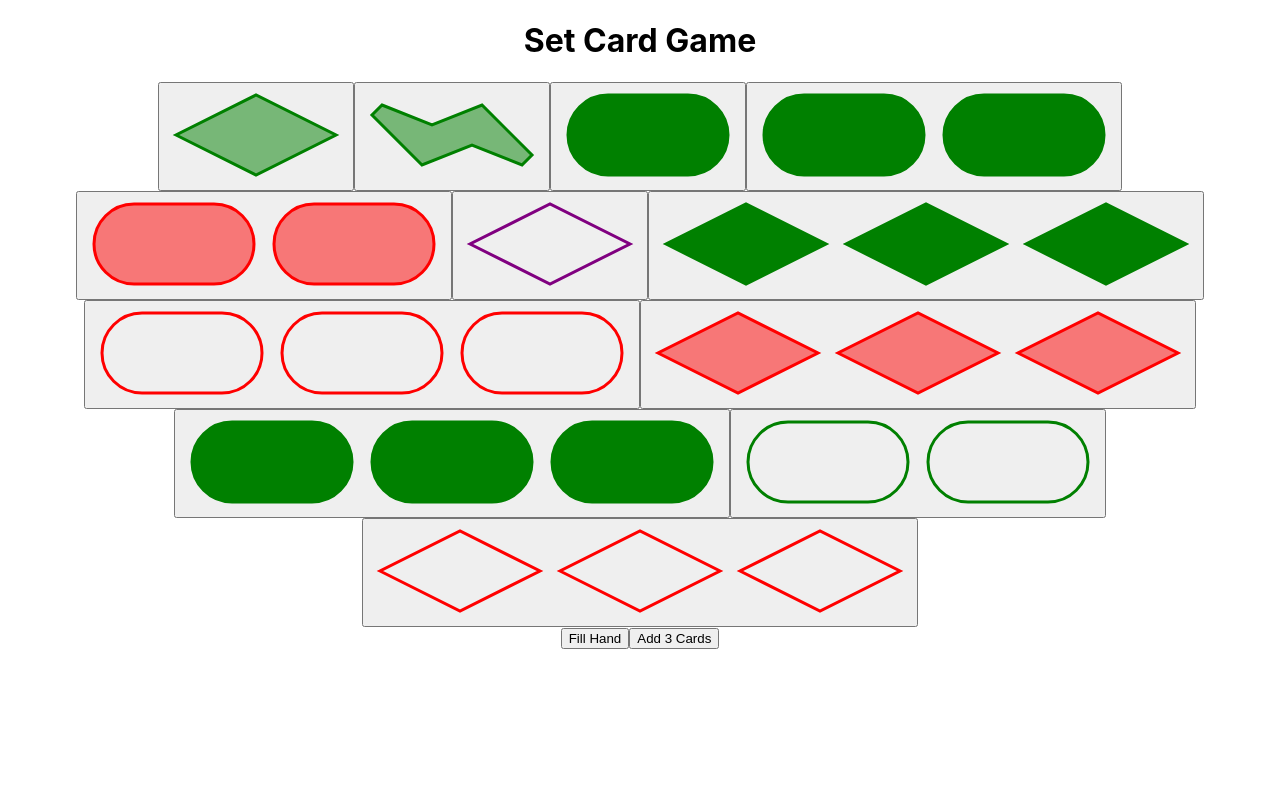
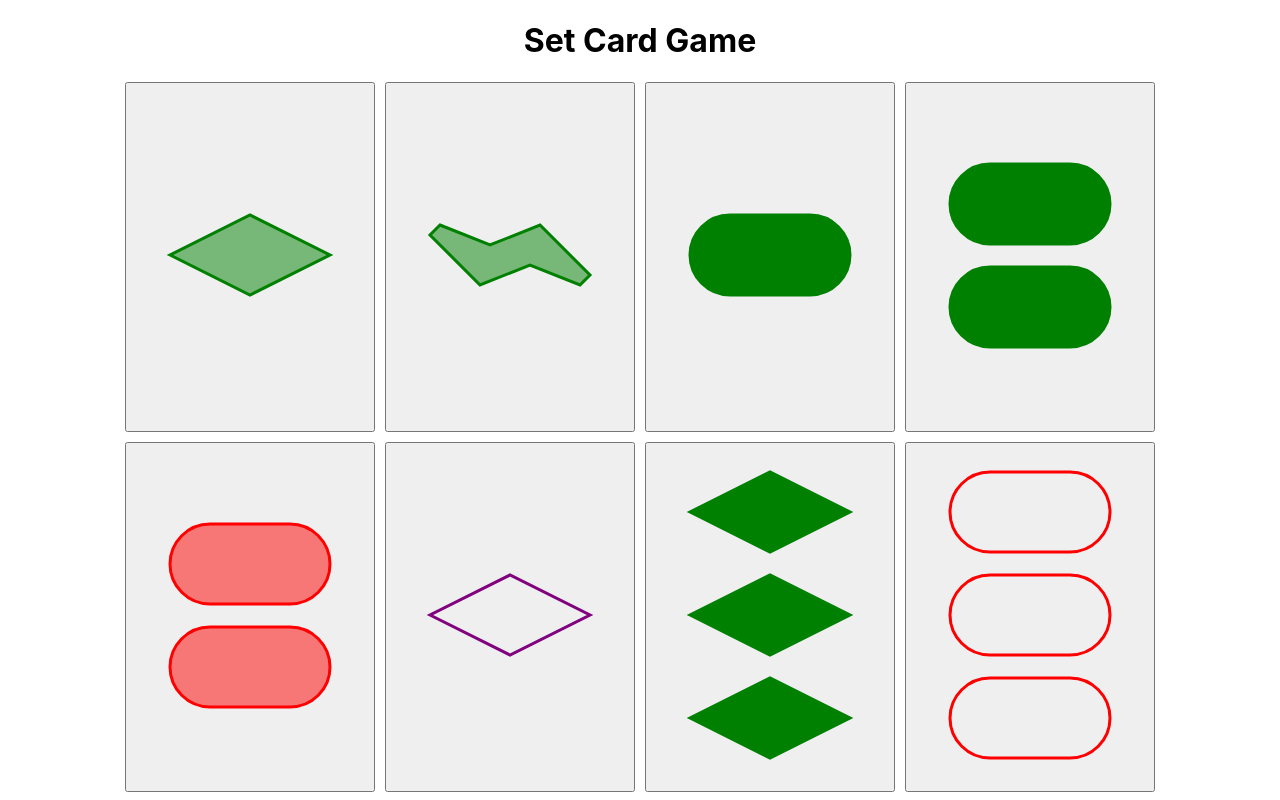
Before and after one commit to steve-messing/typescript-react-set, a React (Create React App) app: page / in a window 1280 px wide. Shown: the top 800 px of the page. Built offline with nearby package versions, Linux system fonts and the light colour scheme.

Commit message:
kind of works, duplicate card bug

```diff
--- a/src/components/SetGame.tsx
+++ b/src/components/SetGame.tsx
@@ -1,42 +1,21 @@
-import { useEffect, useState } from "react";
+import { useEffect, useRef, useState } from "react";
 import SetCard from "./SetCard";
 import { getStartingDeck } from "./SetDeck";
-import { SetCardProps } from "./interfaces";
+import { LiveCardProps } from "./interfaces";
 
 function SetGame() {
   var deck = getStartingDeck();
 
-  function drawCards(count: number): SetCardProps[] {
+  function drawCards(count: number): LiveCardProps[] {
     const cards = deck.slice(0, count);
-    const newDeck = deck.slice(count);
-    deck = newDeck;
+    deck = deck.slice(count);
     return cards;
   }
 
   const [hand, setHand] = useState(drawCards(12));
 
-  function fillHand() {
-    if (hand.length >= 12) {
-      return;
-    }
-    if (deck.length === 0) {
-      return;
-    }
-    const cardsNeeded = 12 - hand.length;
-    if (deck.length < cardsNeeded) {
-      setHand([...hand, ...drawCards(deck.length)]);
-      return;
-    }
-    setHand([...hand, ...drawCards(cardsNeeded)]);
-    return;
-  }
-
-  function addThreeCards() {
+  function addCards() {
     if (deck.length === 0 || hand.length === 15) {
-      return;
-    }
-    if (hand.length > 12) {
-      setHand([...hand, ...drawCards(15 - hand.length)]);
       return;
     }
     if (deck.length <= 3) {
@@ -47,16 +26,70 @@ function SetGame() {
     return;
   }
 
+  function handleCardClick(index: number) {
+    const cardCopy: LiveCardProps = Object.assign(hand[index], {
+      selected: !hand[index].selected,
+    });
+    if (selectedCards.length === 3 && cardCopy.selected) {
+      cardCopy.selected = false;
+      return;
+    }
+    const handCopy = hand.slice();
+    handCopy[index] = cardCopy;
+    setHand(handCopy);
+  }
+
+  var selectedCards = hand.filter((card) => card.selected);
+
+  // useEffect(() => {
+    if (selectedCards.length === 3) {
+      const foundSet = checkForSet(selectedCards);
+      if (foundSet) {
+        console.log("Found a set!");
+        const handWithSetRemoved = hand.filter((card) => !card.selected)
+        setHand(handWithSetRemoved);
+        addCards();
+        console.log(deck)
+      } else {
+        console.log("Not a set.")
+      }
+    }
+    // eslint-disable-next-line react-hooks/exhaustive-deps
+  // }, [selectedCards]);
+
+  function allEqualOrAllDifferent(array: string[]): boolean {
+    return new Set(array).size === 1 || new Set(array).size === 3;
+  }
+
+  function checkForSet(selectedCards: LiveCardProps[]): boolean | undefined {
+    if (selectedCards.length !== 3) {
+      return;
+    }
+    const numbers = selectedCards.map((card) => card.number.toString());
+    const shapes = selectedCards.map((card) => card.shape);
+    const colors = selectedCards.map((card) => card.color);
+    const fills = selectedCards.map((card) => card.fill);
+    return (
+      allEqualOrAllDifferent(numbers) &&
+      allEqualOrAllDifferent(shapes) &&
+      allEqualOrAllDifferent(colors) &&
+      allEqualOrAllDifferent(fills)
+    );
+  }
+
   return (
     <div className="game">
       <h1>Set Card Game</h1>
-      <div className="playingCardDeck">
+      <div className={hand.length > 12 ? "extendedHand" : "standardHand"}>
         {hand.map((card, index) => (
-          <SetCard key={index} {...card} />
+          <SetCard
+            key={index}
+            {...card}
+            onCardClick={() => handleCardClick(index)}
+          />
         ))}
       </div>
-      <button onClick={fillHand}>Fill Hand</button>
-      <button onClick={addThreeCards}>Add 3 Cards</button>
+      <button onClick={addCards}>Add 3 Cards</button>
     </div>
   );
 }
```
